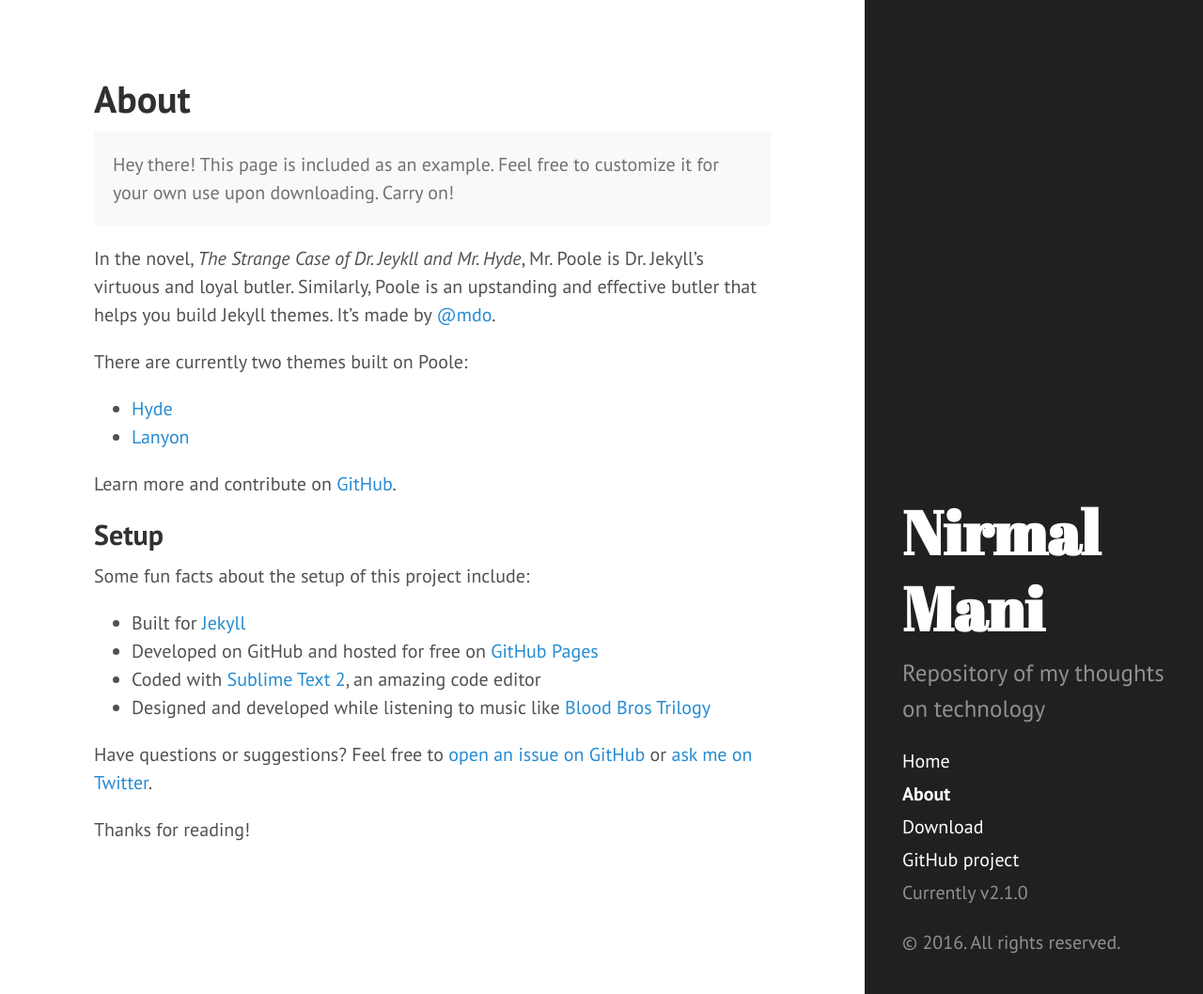
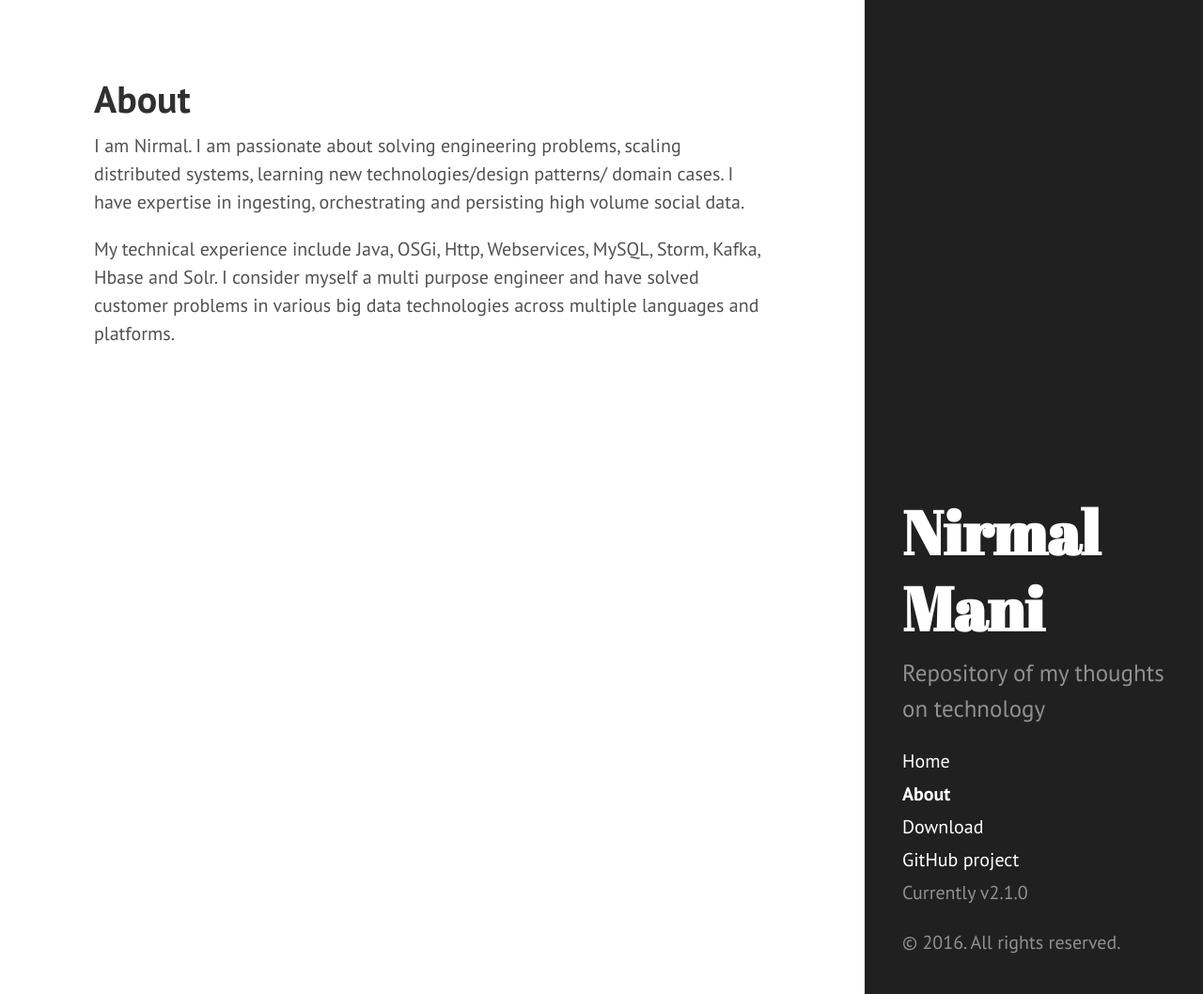
Before and after one commit to nirmal-mani/nirmal-mani.github.io, a Jekyll site: the page built from about.md, in a window 1280 px wide and 1058 px high. Shown: the whole window at 94% size. Built offline with Jekyll 4.4.1, drawn with Linux system fonts in a browser that asks for light colours; Markdown is read by kramdown in place of the engine named in the settings.

Commit message:
Update personal

```diff
--- a/about.md
+++ b/about.md
@@ -3,28 +3,6 @@ layout: page
 title: About
 ---
 
-<p class="message">
-  Hey there! This page is included as an example. Feel free to customize it for your own use upon downloading. Carry on!
-</p>
+I am Nirmal. I am passionate about solving engineering problems, scaling distributed systems, learning new technologies/design patterns/ domain cases. I have expertise in ingesting, orchestrating and persisting high volume social data.
 
-In the novel, *The Strange Case of Dr. Jeykll and Mr. Hyde*, Mr. Poole is Dr. Jekyll's virtuous and loyal butler. Similarly, Poole is an upstanding and effective butler that helps you build Jekyll themes. It's made by [@mdo](https://twitter.com/mdo).
-
-There are currently two themes built on Poole:
-
-* [Hyde](http://hyde.getpoole.com)
-* [Lanyon](http://lanyon.getpoole.com)
-
-Learn more and contribute on [GitHub](https://github.com/poole).
-
-## Setup
-
-Some fun facts about the setup of this project include:
-
-* Built for [Jekyll](http://jekyllrb.com)
-* Developed on GitHub and hosted for free on [GitHub Pages](https://pages.github.com)
-* Coded with [Sublime Text 2](http://sublimetext.com), an amazing code editor
-* Designed and developed while listening to music like [Blood Bros Trilogy](https://soundcloud.com/maddecent/sets/blood-bros-series)
-
-Have questions or suggestions? Feel free to [open an issue on GitHub](https://github.com/poole/issues/new) or [ask me on Twitter](https://twitter.com/mdo).
-
-Thanks for reading!
+My technical experience include Java, OSGi, Http, Webservices, MySQL, Storm, Kafka, Hbase and Solr. I consider myself a multi purpose engineer and have solved customer problems in various big data technologies across multiple languages and platforms.
```
